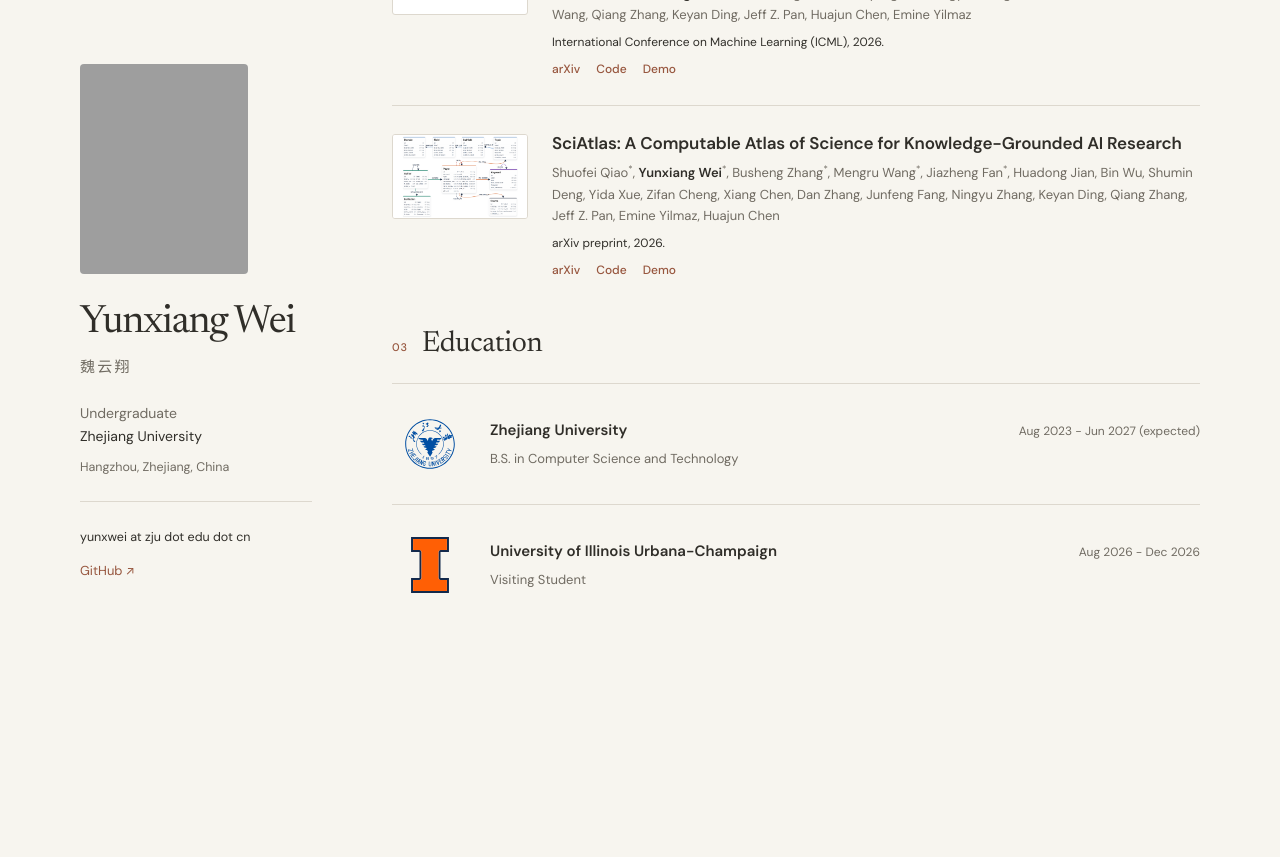
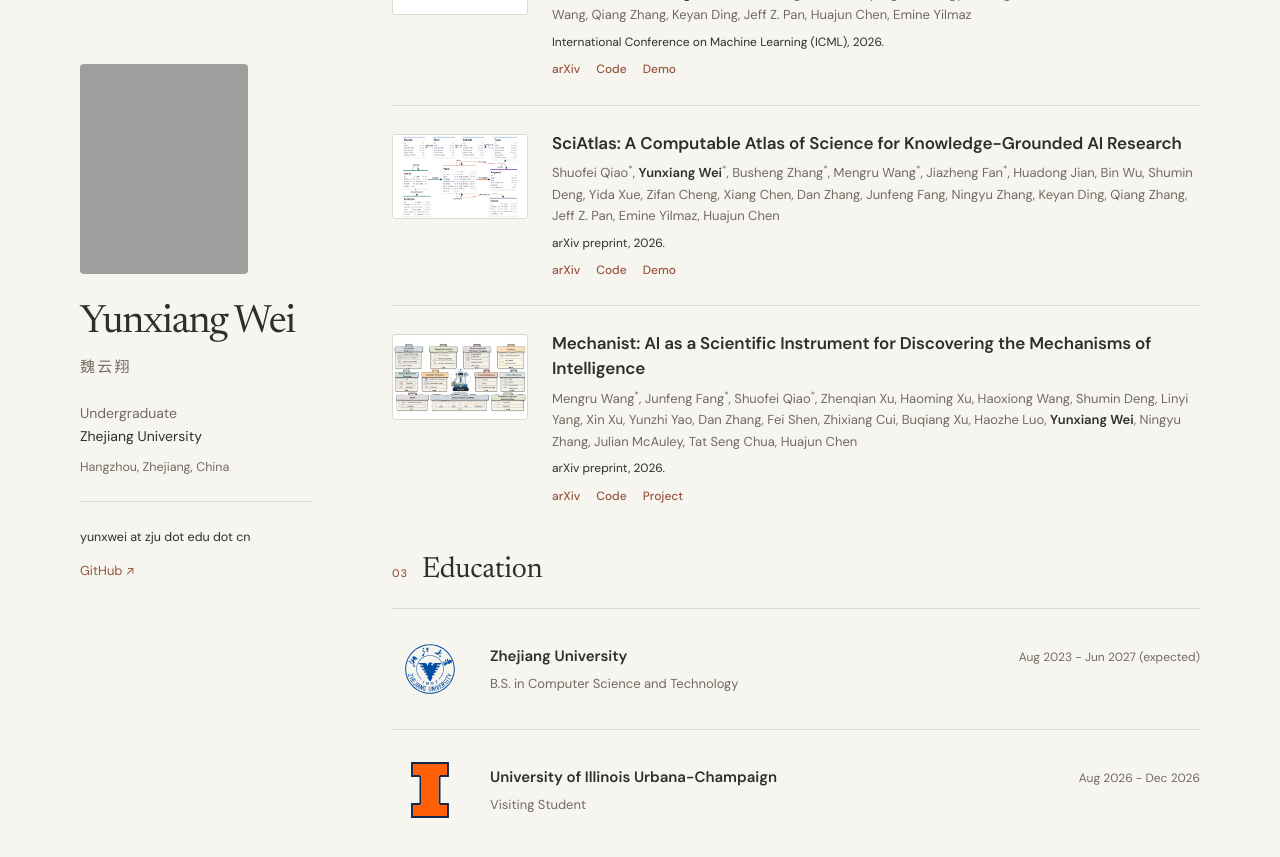
Before and after one commit to zf0827/zf0827.github.io, a Jekyll site: the page built from index.html, in a window 1280 px wide and 900 px high, scrolled down 1008 px. Shown: the top 857 px of the window. Built offline with Jekyll 4.4.1, drawn with Linux system fonts in a browser that asks for light colours; before the commit the page ends 1683 px from its top, so only the background shows below that; grey boxes are pictures that could not be loaded.

Commit message:
Add Mechanist arXiv preprint to publications

```diff
--- a/_data/publications.yml
+++ b/_data/publications.yml
@@ -120,3 +120,41 @@
       url: "https://github.com/zjunlp/SciAtlas"
     - label: "Demo"
       url: "http://sciatlas.openkg.cn/"
+
+# Metadata: arXiv 2608.12036v3; contribution marks verified from PDF page 1.
+- title: "Mechanist: AI as a Scientific Instrument for Discovering the Mechanisms of Intelligence"
+  image: "/images/papers/mechanist.png"
+  image_alt: "Mechanist"
+  url: "https://arxiv.org/abs/2608.12036"
+  authors:
+    - name: "Mengru Wang"
+      equal_contribution: true
+    - name: "Junfeng Fang"
+      equal_contribution: true
+    - name: "Shuofei Qiao"
+      equal_contribution: true
+    - name: "Zhenqian Xu"
+    - name: "Haoming Xu"
+    - name: "Haoxiong Wang"
+    - name: "Shumin Deng"
+    - name: "Linyi Yang"
+    - name: "Xin Xu"
+    - name: "Yunzhi Yao"
+    - name: "Dan Zhang"
+    - name: "Fei Shen"
+    - name: "Zhixiang Cui"
+    - name: "Buqiang Xu"
+    - name: "Haozhe Luo"
+    - name: "Yunxiang Wei"
+    - name: "Ningyu Zhang"
+    - name: "Julian McAuley"
+    - name: "Tat Seng Chua"
+    - name: "Huajun Chen"
+  venue: "arXiv preprint, 2026."
+  links:
+    - label: "arXiv"
+      url: "https://arxiv.org/abs/2608.12036"
+    - label: "Code"
+      url: "https://github.com/zjunlp/Mechanist"
+    - label: "Project"
+      url: "http://mechanist.openkg.cn/"
```
Also changed, not shown: images/papers/mechanist.png (added).
